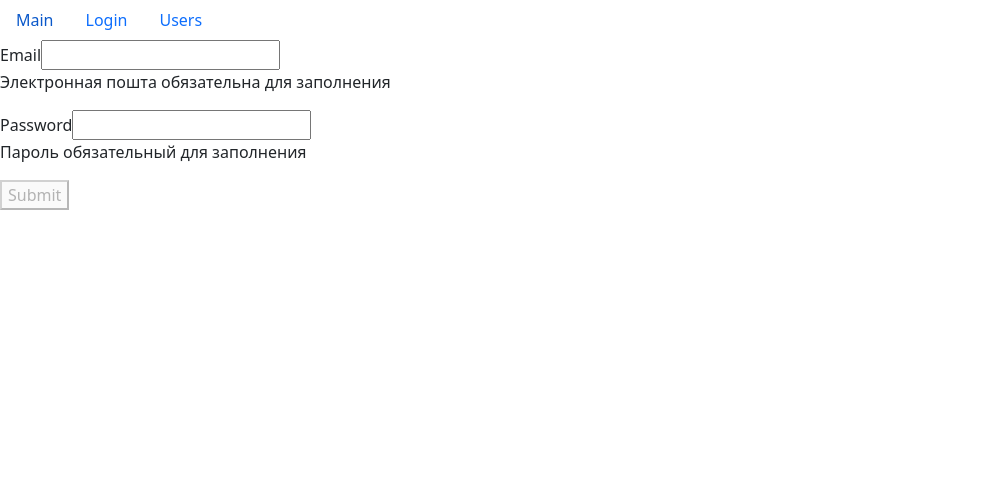
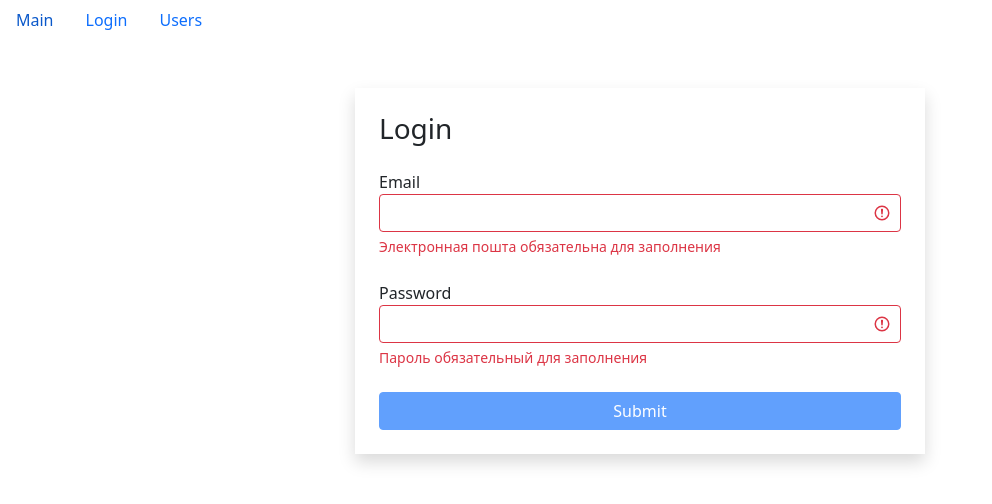
Before and after one commit to TetianaStupak/fast-company, a React (Create React App) app: page /login in a window 1280 px wide. Shown: the top 504 px of the page, without its empty margins (0-992 px from the left). Built offline with nearby package versions, Linux system fonts and the light colour scheme.

Commit message:
Формы. Часть 1_Добавление стилей Bootstrap

```diff
--- a/src/app/components/textField.jsx
+++ b/src/app/components/textField.jsx
@@ -2,8 +2,11 @@
 import PropTypes from "prop-types";
 
 const TextField = ({ label, type, name, value, onChange, error }) => {
+    const getInputClasses = () => {
+        return "form-control" + (error ? " is-invalid" : "");
+    };
     return (
-        <div>
+        <div className="mb-4">
             <label htmlFor={name}>{label}</label>
             <input
                 type={type}
@@ -11,8 +14,9 @@
                 name={name}
                 value={value}
                 onChange={onChange}
+                className={getInputClasses()}
             />
-            {error && <p>{error}</p>}
+            {error && <div className="invalid-feedback">{error}</div>}
         </div>
     );
 };
--- a/src/app/layouts/login.jsx
+++ b/src/app/layouts/login.jsx
@@ -53,6 +53,10 @@
         console.log(data);
     };
     return (
+        <div className="container mt-5">
+            <div className="row">
+                <div className="col-md-6 offset-md-3 shadow p-4">
+                    <h3 className="mb-4">Login</h3>
                     <form onSubmit={handleSubmit}>
                         <TextField
                             label="Email"
@@ -69,8 +73,11 @@
                             onChange={handleChange}
                             error={errors.password}
                         />
-            <button type="submit" disabled={!isValid}>Submit</button>
+                        <button type="submit" disabled={!isValid} className="btn btn-primary w-100 mx-auto">Submit</button>
                     </form >
+                </div>
+            </div>
+        </div>
     );
 };
 
```
Lines whose indentation alone changed are shown as unchanged.
